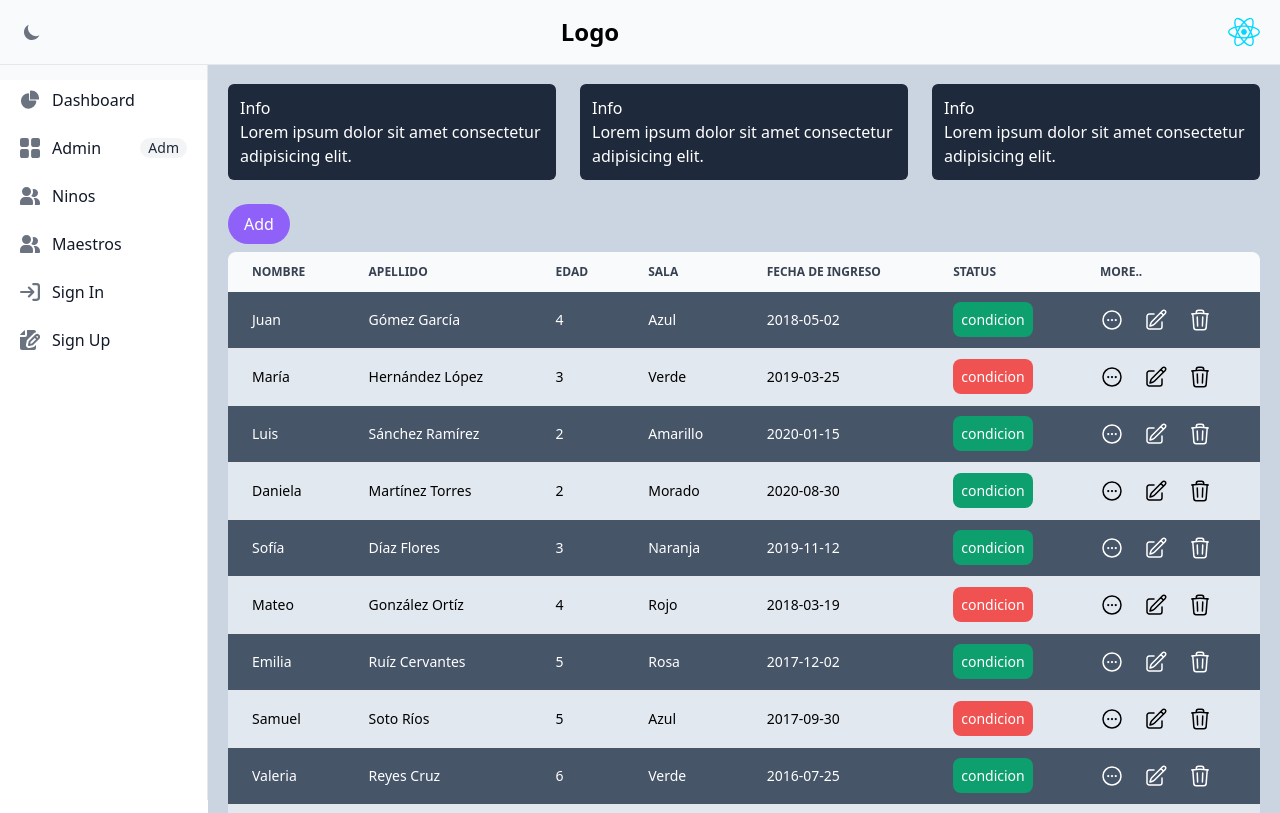
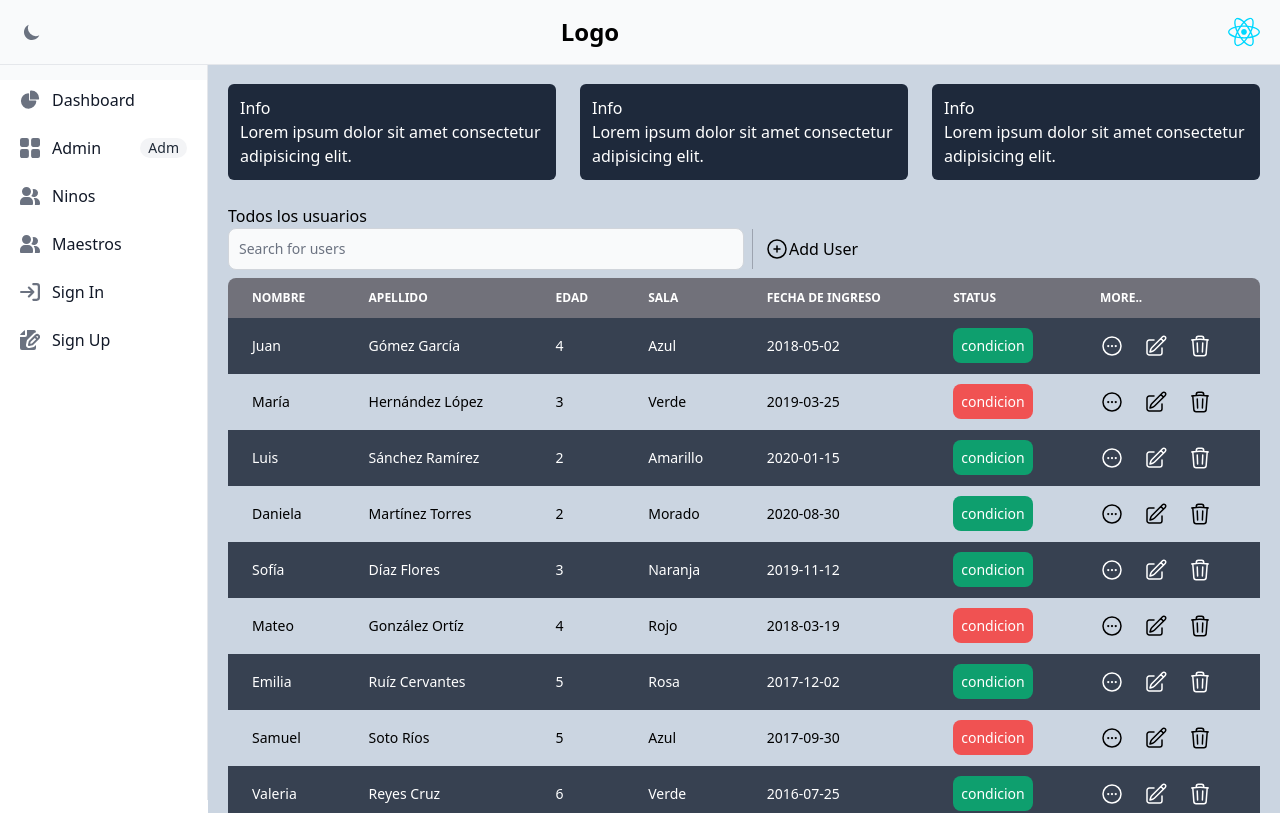
Before and after one commit to wolfsoul01/Frontend-Guarder-a-, a React (Vite) app: page /dashbord in a window 1280 px wide. Shown: the top 813 px of the page. Built offline with nearby package versions, Linux system fonts and the light colour scheme.

Commit message:
Update style kidsDash

```diff
--- a/src/components/Dasbord/Kids/ChildrentDash.jsx
+++ b/src/components/Dasbord/Kids/KidsDashContainer.jsx
@@ -1,9 +1,8 @@
 import { Table } from 'flowbite-react'
-import { Delet, Edit, More } from '../../Icons'
+import { Add, Delet, Edit, More } from '../../Icons'
 import ModalEdit from './ModalEdit'
 import { useState } from 'react'
 import ModalShow from './ModalShow'
-import { ButtonDef } from '../../ui'
 import ModalCreate from './ModalCrate'
 import { Navigate } from './Navigate'
 const info = [
@@ -168,7 +167,6 @@ const info = [
   }
 ]
 export function ChildrentDash () {
-
   const [openModalEdit, setModalEdit] = useState(false)
   const [openModalShow, setModalShow] = useState(false)
   const [openModalCreate, setModalCreate] = useState(false)
@@ -180,7 +178,23 @@ export function ChildrentDash () {
   return (
     <section className=' overflow-x-auto mt-4'>
       <header className='my-2'>
-        <ButtonDef handleclick={() => setModalCreate(true)}>Add</ButtonDef>
+        <h2>Todos los usuarios </h2>
+
+        <div className=' flex items-center gap-2'>
+        <input type="text" name="search" id="users-search" className="bg-gray-50 border border-gray-300 text-gray-900 sm:text-sm rounded-lg  focus:border-slate-500 block  p-2.5 w-1/2" placeholder="Search for users"/>
+
+          <aside className='flex gap-2 border-l border-gray-400 py-2 px-3'>
+           <button className='flex ' onClick={()=>setModalCreate(true)}>
+              <Add/>
+              Add User
+           </button>
+
+          </aside>
+
+          <div>
+
+          </div>
+        </div>
       </header>
 
       {/* Modales  */}
@@ -209,26 +223,26 @@ export function ChildrentDash () {
       )}
       {/* Modales  */}
 
-      <Table className=''>
-        <Table.Head>
-          <Table.HeadCell>Nombre</Table.HeadCell>
-          <Table.HeadCell>Apellido</Table.HeadCell>
-          <Table.HeadCell>Edad</Table.HeadCell>
-          <Table.HeadCell>Sala</Table.HeadCell>
-          <Table.HeadCell>Fecha de ingreso</Table.HeadCell>
-          <Table.HeadCell>Status</Table.HeadCell>
-          <Table.HeadCell>More..</Table.HeadCell>
+      <Table className='shadow-lg'>
+        <Table.Head className=' [&>div]:bg-black'>
+          <Table.HeadCell className='bg-zinc-500 text-white'>Nombre</Table.HeadCell>
+          <Table.HeadCell className='bg-zinc-500 text-white'>Apellido</Table.HeadCell>
+          <Table.HeadCell className='bg-zinc-500 text-white'>Edad</Table.HeadCell>
+          <Table.HeadCell className='bg-zinc-500 text-white'>Sala</Table.HeadCell>
+          <Table.HeadCell className='bg-zinc-500 text-white'>Fecha de ingreso</Table.HeadCell>
+          <Table.HeadCell className='bg-zinc-500 text-white'>Status</Table.HeadCell>
+          <Table.HeadCell className='bg-zinc-500 text-white'>More..</Table.HeadCell>
         </Table.Head>
-        <Table.Body className='divide-y'>
+        <Table.Body className=''>
           {kids.map((kid, i) => {
             return (
               <Table.Row
                 key={kid.id}
                 className={`${
                   i % 2 === 0
-                    ? 'bg-slate-600 text-white'
-                    : 'bg-slate-200 text-black'
-                } hover:shadow-sm-light `}
+                    ? 'bg-gray-700 text-white'
+                    : 'text-black'
+                } hover: `}
               >
                 <Table.Cell>{kid.nombre}</Table.Cell>
                 <Table.Cell>{kid.apellidos}</Table.Cell>
@@ -272,7 +286,7 @@ export function ChildrentDash () {
           })}
         </Table.Body>
       </Table>
-    <Navigate/>
+      <Navigate />
     </section>
   )
 }
--- a/src/components/Dasbord/KidsDash.jsx
+++ b/src/components/Dasbord/KidsDash.jsx
@@ -1,4 +1,4 @@
-import { ChildrentDash } from './Kids/ChildrentDash'
+import { ChildrentDash } from './Kids/KidsDashContainer'
 export function KidsDash () {
   return (
     <>
--- a/src/components/Icons.jsx
+++ b/src/components/Icons.jsx
@@ -69,3 +69,22 @@ export function Delet () {
     </svg>
   )
 }
+
+export function Add () {
+  return (
+    <svg
+      xmlns='http://www.w3.org/2000/svg'
+      fill='none'
+      viewBox='0 0 24 24'
+      strokeWidth={1.5}
+      stroke='currentColor'
+      className='w-6 h-6'
+    >
+      <path
+        strokeLinecap='round'
+        strokeLinejoin='round'
+        d='M12 9v6m3-3H9m12 0a9 9 0 11-18 0 9 9 0 0118 0z'
+      />
+    </svg>
+  )
+}
```
